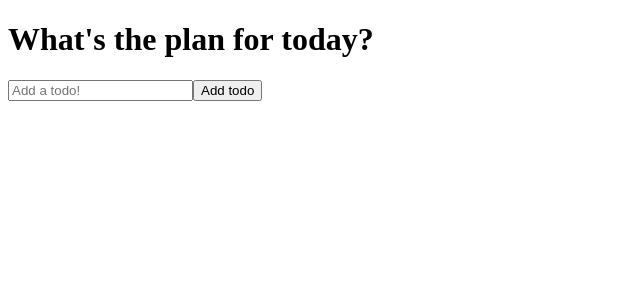
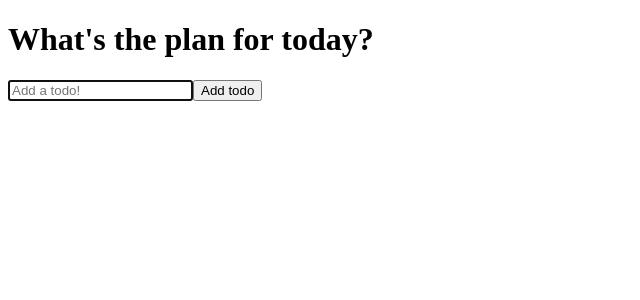
Before and after one commit to charlotte-greatbatch/ToDo-React, a React (Create React App) app in the folder todo/: page / in a window 1280 px wide. Shown: the top 300 px of the page, without its empty margins (0-640 px from the left). Built offline with nearby package versions, Linux system fonts and the light colour scheme.

Commit message:
added useEffect and useRef to the form

```diff
--- a/todo/src/components/TodoForm.js
+++ b/todo/src/components/TodoForm.js
@@ -1,7 +1,13 @@
-import React, { useState } from 'react'
+import React, { useState, useEffect, useRef } from 'react'
 
 function ToDoForm(props) {
   const [input, setInput] = useState('')
+
+  const inputRef = useRef(null)
+
+  useEffect(() => {
+    inputRef.current.focus()
+  })
 
   const handleChange = (e) => {
     setInput(e.target.value)
@@ -26,6 +32,7 @@
         name="text"
         className="todo-input"
         onChange={handleChange}
+        ref={inputRef}
       ></input>
       <button className="todo-button">Add todo</button>
     </form>
```
